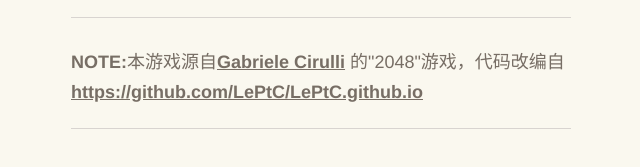
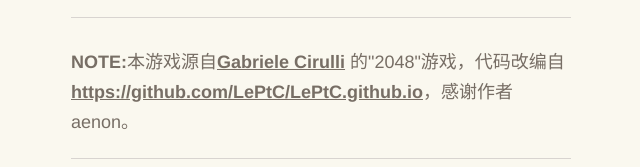
Before and after one commit to fermione/galaxy, a plain HTML site: page index.html in a window 1280 px wide. Shown: the part 937-1104 px from the top of the page, without its empty margins (319-959 px from the left). Drawn offline with Linux system fonts and the light colour scheme; a web font is replaced by a local one.

Commit message:
add /index.html

```diff
--- a/index.html
+++ b/index.html
@@ -74,7 +74,7 @@
     </p>
     <hr>
     <p>
-    <strong class="important">Note:</strong>本游戏源自<a href="http://gabrielecirulli.com" target="_blank">Gabriele Cirulli</a> 的"2048"游戏，代码改编自<a href="https://github.com/LePtC/LePtC.github.io">https://github.com/LePtC/LePtC.github.io</a> </p>
+    <strong class="important">Note:</strong>本游戏源自<a href="http://gabrielecirulli.com" target="_blank">Gabriele Cirulli</a> 的"2048"游戏，代码改编自<a href="2048 physics">https://github.com/LePtC/LePtC.github.io</a>，感谢作者aenon。</p>
     <hr>
     <p>
     </p>
```
Also changed, not shown: 1 other file.
